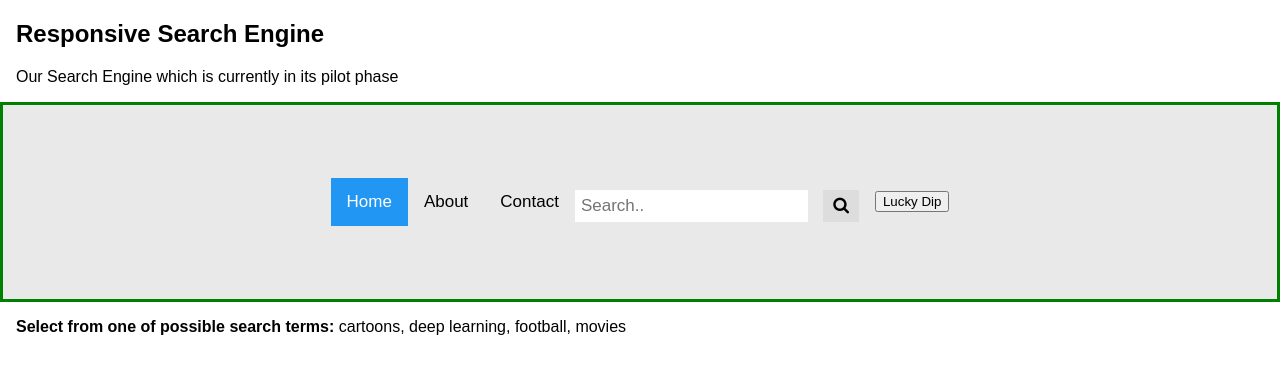
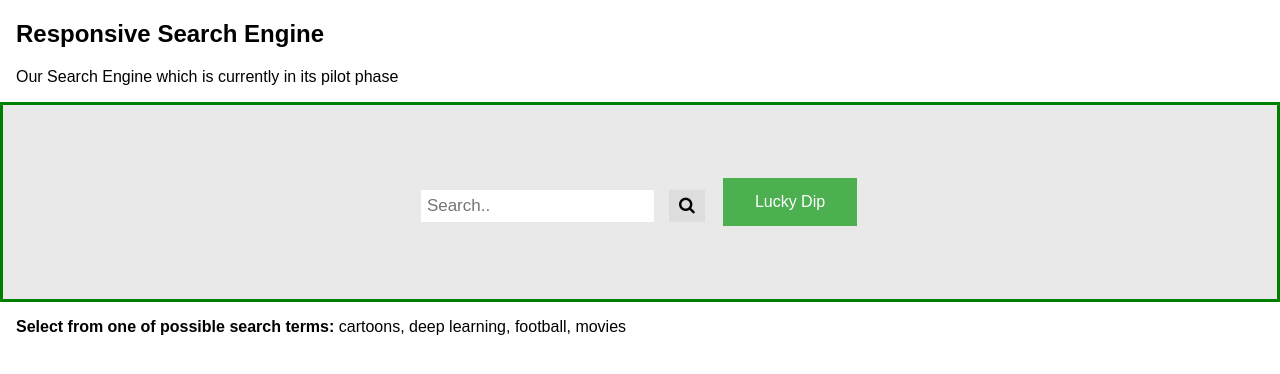
Before and after one commit to Rajx1/searchApi, a website: page client/index.html in a window 1280 px wide. Drawn offline with Linux system fonts and the light colour scheme.

Commit message:
format lucky dipbutton

```diff
--- a/client/index.html
+++ b/client/index.html
@@ -14,9 +14,6 @@
 
 <div class="topnav">
 <div class="center">
-  <a class="active" href="#home">Home</a>
-  <a href="#about">About</a>
-  <a href="#contact">Contact</a>
   <div class="search-container">
     <form autocomplete="off">
       <div class="autocomplete" style="width:300px;"></div>
--- a/client/style.css
+++ b/client/style.css
@@ -64,6 +64,14 @@ body {
   border: 3px solid green;
 }
 
+.footer {
+  position: fixed;
+  left: 0;
+  bottom: 0;
+  width: 100%;
+  text-align: left;
+}
+
 @media screen and (max-width: 600px) {
   .topnav .search-container {
     float: none;
@@ -79,4 +87,18 @@ body {
   .topnav input[type=text] {
     border: 1px solid #ccc;
   }
+
 }
+
+#luckydip-button {
+  background-color: #4CAF50;
+  border: none;
+  color: white;
+  padding: 15px 32px;
+  text-align: center;
+  text-decoration: none;
+  display: inline-block;
+  font-size: 16px;
+  margin: 4px 2px;
+  cursor: pointer;
+}
```
